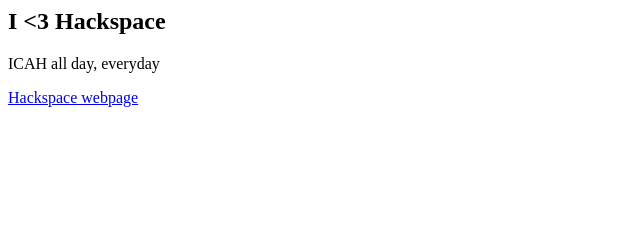
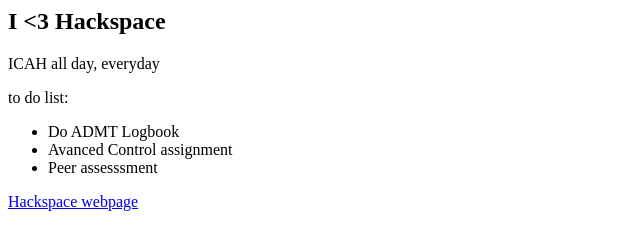
Before and after one commit to leopashov/horizonsfirst-website, a plain HTML site: page index.html in a window 1280 px wide. Shown: the whole page, without its empty margins (0-640 px from the left). Drawn offline with Linux system fonts and the light colour scheme.

Commit message:
added list

```diff
--- a/index.html
+++ b/index.html
@@ -3,6 +3,12 @@
 <body>
   <h2>I <3 Hackspace</h2>
     <p>ICAH all day, everyday</p>
+    <p> to do list:</p>
+    <ul>
+      <li>Do ADMT Logbook</li>
+      <li>Avanced Control assignment</li>
+      <li>Peer assesssment </li>
+</ul>
     <a href="https://www.imperial.ac.au.uk/advanced-hackspace/">Hackspace webpage</a>
     </body>
     </html>
```
